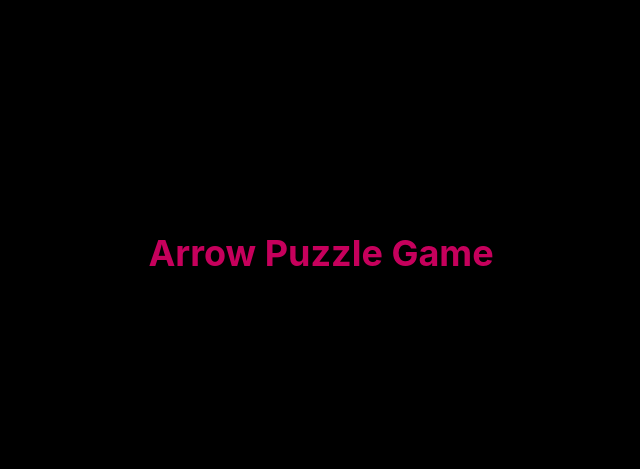
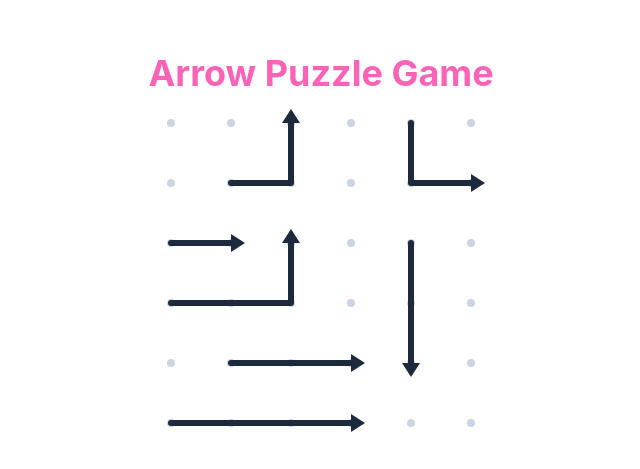
Before and after one commit to meAtmuna/arrow-puzzle-game, a React (Vite) app: page / in a window 1280 px wide. Shown: the part 147-616 px from the top of the page, without its empty margins (319-959 px from the left). Built offline with nearby package versions, Linux system fonts and the light colour scheme.

Commit message:
game logic and dot board with arrows

```diff
--- a/src/App.jsx
+++ b/src/App.jsx
@@ -1,9 +1,14 @@
-function App() {
+import { useState } from "react"
+import { level1 } from "./game/levels"
+import Board from "./components/Board"
+
+export default function App() {
+  const [arrows] = useState(level1.arrows)
+
   return (
-    <div className="min-h-screen bg-black flex items-center justify-center">
-      <h1 className="text-4xl font-bold text-pink-700">Arrow Puzzle Game</h1>
+    <div className="min-h-screen bg-white flex flex-col items-center justify-center">
+      <h1 className="text-4xl font-bold text-pink-400">Arrow Puzzle Game</h1>
+      <Board size={level1.size} arrows={arrows} />
     </div>
   )
 }
-
-export default App
--- /dev/null
+++ b/src/components/Board.jsx
@@ -0,0 +1,60 @@
+import { getDirection, getHead } from "../game/logic";
+
+const gap =60
+const pad = 30
+
+function pos(index) {
+    return pad + index * gap
+}
+
+function headPoints(x, y, dir) {
+    if (dir ===  'up') return `${x}, ${y -14} ${x - 9},${y} ${x + 9},${y}`
+    if (dir === 'down') return `${x},${y + 14} ${x - 9},${y} ${x + 9},${y}`
+    if (dir === 'left') return `${x - 14},${y} ${x},${y - 9} ${x},${y + 9}`
+    return `${x + 14},${y} ${x},${y - 9} ${x},${y + 9}`
+}
+
+export default function Board({ size, arrows }) {
+    const total = pad * 2 + (size - 1) * gap
+
+    const dots =[]
+    for (let row = 0; row < size; row++) {
+        for (let col = 0; col < size; col++) {
+            dots.push(
+                <circle
+                    key={row + '-' + col}
+                    cx={pos(col)}
+                    cy={pos(row)}
+                    r="4"
+                    className="fill-slate-300"
+                />
+            )
+        }
+    }
+
+    return(
+        <svg width={total} height={total}>
+            {dots}
+            {arrows.map((arrow) => {
+                const line = arrow.cells.map((c) => pos(c[1]) + ',' + pos(c[0])).join(' ')
+                const head = getHead(arrow)
+
+                return(
+                    <g key={arrow.id}>
+                        <polyline
+                            points={line}
+                            className="fill-none stroke-slate-800"
+                            strokeWidth="6"
+                            strokeLinecap="round"
+                            strokeLinejoin="round"
+                        />
+                        <polygon
+                            points={headPoints(pos(head[1]), pos(head[0]), getDirection(arrow))}
+                            className="fill-slate-800"
+                        />
+                    </g>
+                )
+            })}
+        </svg>
+    )
+}
--- /dev/null
+++ b/src/game/levels.js
@@ -0,0 +1,12 @@
+export const level1 ={
+    size: 6,
+    arrows: [
+        { id: 1, cells: [[1, 1], [1, 2], [0, 2]] },
+        { id: 2, cells: [[0, 4], [1, 4], [1, 5]] },
+        { id: 3, cells: [[3, 0], [3, 1], [3, 2], [2, 2]] },
+        { id: 4, cells: [[2, 4], [3, 4], [4, 4]] },
+        { id: 5, cells: [[4, 1], [4, 2], [4, 3]] },
+        { id: 6, cells: [[5, 0], [5, 1], [5, 2], [5, 3]] },
+        { id: 7, cells: [[2, 0], [2, 1]] },
+    ],
+}
--- /dev/null
+++ b/src/game/logic.js
@@ -0,0 +1,52 @@
+const steps ={
+    up: { row: -1, col: 0 },
+    down: { row: 1, col: 0 },
+    left: { row: 0, col: -1 },
+    right: { row: 0, col: 1 },
+}
+
+export function getHead(arrow){
+    return arrow.cells[arrow.cells.length - 1]
+}
+
+export function getDirection(arrow){
+    const [row1, col1] = arrow.cells[arrow.cells.length - 2]
+    const [row2, col2] = arrow.cells[arrow.cells.length - 1]
+
+    if (row2 < row1) return 'up'
+    if (row2 > row1) return 'down'
+    if (col2 < col1) return 'left'
+    return 'right'
+}
+
+export function isOccupied(arrows, row, col) {
+    return arrows.some((arrow) =>
+        arrow.cells.some((cell) => cell[0] === row && cell[1] === col)
+    )
+}
+
+export function canEscape(arrow, arrows, size){
+    const step = steps[getDirection(arrow)]
+    const head  = getHead(arrow)
+
+    let row = head[0] + step.row
+    let col = head[1] + step.col
+
+    while (row >= 0 && row < size && col >= 0 && col < size) {
+        if (isOccupied(arrows, row, col)) {
+            return false
+        }
+        row += step.row
+        col += step.col
+    }
+
+    return true
+}
+
+export function removeArrow(arrows, id) {
+    return arrows.filter((a) => a.id !== id)
+}
+
+export function isWin(arrows) {
+    return arrows.length === 0
+}
--- /dev/null
+++ b/src/game/test.js
@@ -0,0 +1,13 @@
+import { level1 } from "./levels.js";
+import { canEscape, removeArrow} from "./logic.js";
+
+let arrows = level1.arrows
+const size = level1.size
+
+const a3 = arrows.find((a) => a.id === 3)
+
+console.log('Arrow 1:', canEscape(arrows[0], arrows, size));
+console.log('Arrow 3:', canEscape(a3, arrows, size));
+
+arrows = removeArrow(arrows, 1)
+console.log('Arrow 3 ab:', canEscape(a3, arrows, size));
```
